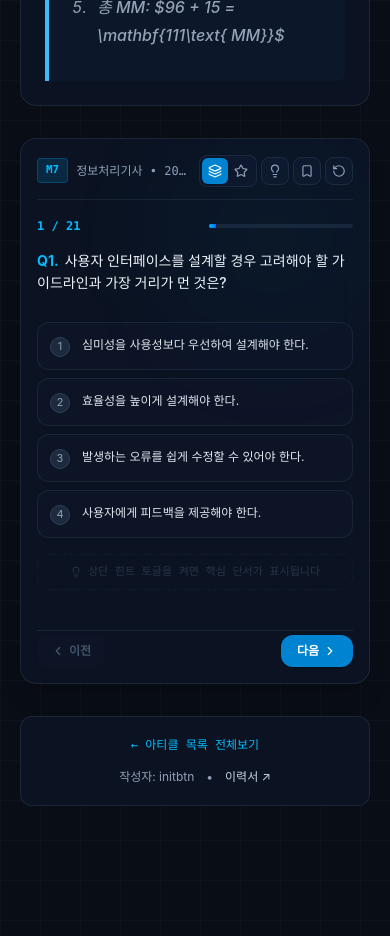
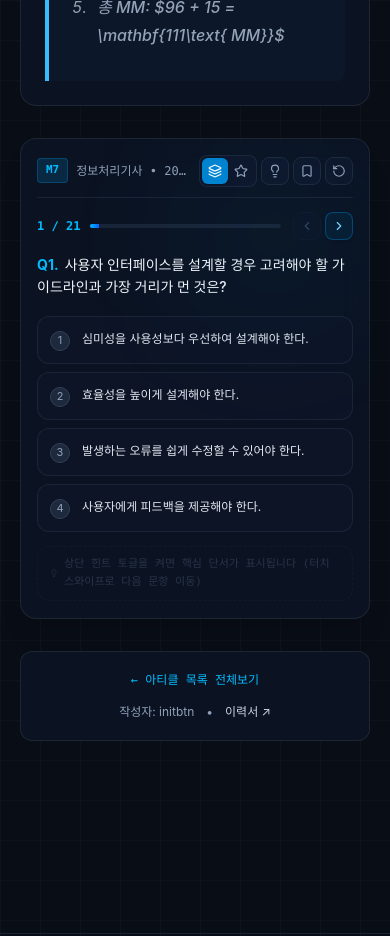
Before and after one commit to initbtn/blog, a Next.js app: page /posts/ncs-swe-module-7-project-management-cpm-cocomo-fp in a window 390 px wide. Shown: the part 4880-5816 px from the top of the page. Built offline with nearby package versions, Linux system fonts and the light colour scheme.

Commit message:
feat(ux): 상단 프로그레스 바 인라인 스티퍼 통합, 모바일 터치 스와이프 제스처 및 하단 버튼 제거 (closes #35) (#36)

```diff
--- a/src/components/TopicQuizCardDeck.tsx
+++ b/src/components/TopicQuizCardDeck.tsx
@@ -1,6 +1,6 @@
 'use client';
 
-import { useState, useEffect, useMemo } from 'react';
+import { useState, useEffect, useMemo, useRef } from 'react';
 import {
   ChevronLeft,
   ChevronRight,
@@ -50,6 +50,10 @@ export function TopicQuizCardDeck({ moduleCode, moduleTitle }: TopicQuizCardDeck
   const [globalHintEnabled, setGlobalHintEnabled] = useState(false);
   const [filterMode, setFilterMode] = useState<'all' | 'scrapped'>('all');
   const [scrappedIds, setScrappedIds] = useState<string[]>([]);
+
+  // Touch Swipe Gesture State
+  const touchStartXRef = useRef<number | null>(null);
+  const touchEndXRef = useRef<number | null>(null);
 
   // 1. Load preferences from localStorage
   useEffect(() => {
@@ -144,6 +148,46 @@ export function TopicQuizCardDeck({ moduleCode, moduleTitle }: TopicQuizCardDeck
     }
   };
 
+  // Desktop Keyboard Arrow Navigation
+  useEffect(() => {
+    const handleKeyDown = (e: KeyboardEvent) => {
+      if (e.target instanceof HTMLInputElement || e.target instanceof HTMLTextAreaElement) return;
+      if (e.key === 'ArrowRight') {
+        handleNext();
+      } else if (e.key === 'ArrowLeft') {
+        handlePrev();
+      }
+    };
+    window.addEventListener('keydown', handleKeyDown);
+    return () => window.removeEventListener('keydown', handleKeyDown);
+  }, [currentIndex, activeQuestions.length]);
+
+  // Mobile Touch Swipe Handlers (Min distance: 50px)
+  const handleTouchStart = (e: React.TouchEvent) => {
+    touchStartXRef.current = e.touches[0].clientX;
+    touchEndXRef.current = null;
+  };
+
+  const handleTouchMove = (e: React.TouchEvent) => {
+    touchEndXRef.current = e.touches[0].clientX;
+  };
+
+  const handleTouchEnd = () => {
+    if (!touchStartXRef.current || !touchEndXRef.current) return;
+    const distance = touchStartXRef.current - touchEndXRef.current;
+    const minSwipeDistance = 50;
+
+    if (distance > minSwipeDistance) {
+      // Swiped Left -> Go Next
+      handleNext();
+    } else if (distance < -minSwipeDistance) {
+      // Swiped Right -> Go Prev
+      handlePrev();
+    }
+    touchStartXRef.current = null;
+    touchEndXRef.current = null;
+  };
+
   const handleSelectChoice = (choiceNum: number) => {
     setSelectedChoice(choiceNum);
     setShowExplanation(true);
@@ -206,12 +250,17 @@ export function TopicQuizCardDeck({ moduleCode, moduleTitle }: TopicQuizCardDeck
   const scrappedCountInModule = allQuestions.filter((q) => scrappedIds.includes(q.id)).length;
 
   return (
-    <section className="glass-panel rounded-2xl p-4 sm:p-6 space-y-4 border border-sky-500/20 shadow-xl relative overflow-hidden">
+    <section
+      onTouchStart={handleTouchStart}
+      onTouchMove={handleTouchMove}
+      onTouchEnd={handleTouchEnd}
+      className="glass-panel rounded-2xl p-4 sm:p-5 space-y-3.5 border border-sky-500/20 shadow-xl relative overflow-hidden select-none"
+    >
       {/* Background Accent Glow */}
       <div className="absolute top-0 right-0 w-48 h-48 bg-sky-500/5 rounded-full blur-3xl pointer-events-none" />
 
-      {/* Top Header: Compact Title & Icon Toolbar */}
-      <div className="flex items-center justify-between gap-2 border-b border-slate-800/80 pb-3">
+      {/* Top Header: Compact Title & Minimal Icon Toolbar */}
+      <div className="flex items-center justify-between gap-2 border-b border-slate-800/80 pb-2.5">
         {/* Left: Module Tag & Source */}
         <div className="flex items-center gap-2 min-w-0">
           <span className="px-2 py-0.5 text-[11px] font-mono font-bold rounded bg-sky-500/15 text-sky-400 border border-sky-500/25 shrink-0">
@@ -317,12 +366,14 @@ export function TopicQuizCardDeck({ moduleCode, moduleTitle }: TopicQuizCardDeck
         </div>
       ) : (
         <>
-          {/* Progress Header & Counter */}
-          <div className="flex items-center justify-between text-xs font-mono text-slate-400 pt-0.5">
-            <span className="text-sky-400 font-bold">
+          {/* Progress Bar & Inline Stepper Icons Header */}
+          <div className="flex items-center justify-between gap-3 text-xs font-mono text-slate-400">
+            {/* Left: Current Progress & Progress Bar */}
+            <div className="flex items-center gap-2.5 flex-1 min-w-0">
+              <span className="text-sky-400 font-bold shrink-0 text-xs">
                 {currentIndex + 1} / {activeQuestions.length}
               </span>
-            <div className="w-36 sm:w-48 bg-slate-800/80 rounded-full h-1 overflow-hidden ml-3">
+              <div className="w-full bg-slate-800/80 rounded-full h-1 overflow-hidden">
                 <div
                   className={`h-1 transition-all duration-300 ${
                     filterMode === 'scrapped'
@@ -334,9 +385,38 @@ export function TopicQuizCardDeck({ moduleCode, moduleTitle }: TopicQuizCardDeck
               </div>
             </div>
 
-          {/* Question Card Box */}
-          <div className="space-y-4">
-            <div className="text-slate-100 font-medium text-sm sm:text-base leading-relaxed min-h-[3.5rem]">
+            {/* Right: Integrated Stepper Navigation (< > Icons) */}
+            <div className="flex items-center gap-1 shrink-0">
+              <button
+                onClick={handlePrev}
+                disabled={currentIndex === 0}
+                title="이전 문항 (←)"
+                className={`p-1.5 rounded-lg border transition-all ${
+                  currentIndex === 0
+                    ? 'text-slate-700 bg-slate-900/30 border-slate-900 cursor-not-allowed'
+                    : 'text-slate-300 bg-slate-900/80 border-slate-800 hover:text-white hover:bg-slate-800 shadow-sm'
+                }`}
+              >
+                <ChevronLeft className="w-3.5 h-3.5" />
+              </button>
+              <button
+                onClick={handleNext}
+                disabled={currentIndex === activeQuestions.length - 1}
+                title="다음 문항 (→)"
+                className={`p-1.5 rounded-lg border transition-all ${
+                  currentIndex === activeQuestions.length - 1
+                    ? 'text-slate-700 bg-slate-900/30 border-slate-900 cursor-not-allowed'
+                    : 'text-sky-300 bg-sky-950/40 border-sky-600/40 hover:text-white hover:bg-sky-600 shadow-sm'
+                }`}
+              >
+                <ChevronRight className="w-3.5 h-3.5" />
+              </button>
+            </div>
+          </div>
+
+          {/* Question Card Box (Supports Touch Swipe) */}
+          <div className="space-y-3.5">
+            <div className="text-slate-100 font-medium text-sm sm:text-base leading-relaxed min-h-[3rem]">
               <span className="text-sky-400 font-bold mr-1.5">Q{currentIndex + 1}.</span>
               {currentQ.question}
             </div>
@@ -368,7 +448,7 @@ export function TopicQuizCardDeck({ moduleCode, moduleTitle }: TopicQuizCardDeck
                   <button
                     key={choice.number}
                     onClick={() => handleSelectChoice(choice.number)}
-                    className={`w-full text-left p-3 sm:p-3.5 rounded-xl border transition-all flex items-start gap-3 group cursor-pointer ${cardStyle}`}
+                    className={`w-full text-left p-3 rounded-xl border transition-all flex items-start gap-3 group cursor-pointer ${cardStyle}`}
                   >
                     <span
                       className={`w-5 h-5 rounded-full flex items-center justify-center text-[11px] shrink-0 border mt-0.5 transition-colors ${circleStyle}`}
@@ -382,7 +462,7 @@ export function TopicQuizCardDeck({ moduleCode, moduleTitle }: TopicQuizCardDeck
             </div>
 
             {/* Dedicated Hint Reserve Container (Zero CLS: Pre-allocated height) */}
-            <div className="min-h-[3.75rem] transition-all duration-200">
+            <div className="min-h-[3.5rem] transition-all duration-200">
               {globalHintEnabled ? (
                 <div className="p-3 rounded-xl bg-amber-950/20 border border-amber-500/30 text-xs text-amber-200 leading-relaxed animate-in fade-in duration-200">
                   <div className="flex items-start gap-2">
@@ -397,7 +477,7 @@ export function TopicQuizCardDeck({ moduleCode, moduleTitle }: TopicQuizCardDeck
                 <div className="h-full border border-dashed border-slate-800/40 rounded-xl flex items-center justify-center text-slate-600 text-[11px] font-mono select-none px-3 py-2">
                   <span className="flex items-center gap-1.5 opacity-50">
                     <Lightbulb className="w-3 h-3" />
-                    상단 힌트 토글을 켜면 핵심 단서가 표시됩니다
+                    상단 힌트 토글을 켜면 핵심 단서가 표시됩니다 (터치 스와이프로 다음 문항 이동)
                   </span>
                 </div>
               )}
@@ -407,7 +487,7 @@ export function TopicQuizCardDeck({ moduleCode, moduleTitle }: TopicQuizCardDeck
           {/* Answer & Explanation Toggle Panel */}
           {isAnswered && (
             <div
-              className={`p-3.5 sm:p-4 rounded-xl border space-y-2 transition-all animate-in fade-in slide-in-from-top-1 duration-200 ${
+              className={`p-3.5 rounded-xl border space-y-2 transition-all animate-in fade-in slide-in-from-top-1 duration-200 ${
                 isCorrect
                   ? 'bg-emerald-950/20 border-emerald-500/30'
                   : 'bg-rose-950/20 border-rose-500/30'
@@ -447,37 +527,6 @@ export function TopicQuizCardDeck({ moduleCode, moduleTitle }: TopicQuizCardDeck
               )}
             </div>
           )}
-
-          {/* Navigation Footer (Prev / Next Compact Buttons) */}
-          <div className="flex items-center justify-between pt-1 border-t border-slate-800/80">
-            <button
-              onClick={handlePrev}
-              disabled={currentIndex === 0}
-              className={`inline-flex items-center gap-1 px-3.5 py-2 rounded-xl text-xs font-semibold transition-all ${
-                currentIndex === 0
-                  ? 'text-slate-600 bg-slate-900/40 cursor-not-allowed'
-                  : 'text-slate-200 bg-slate-800/90 hover:bg-slate-700 hover:text-white shadow-sm'
-              }`}
-            >
-              <ChevronLeft className="w-3.5 h-3.5" />
-              <span>이전</span>
-            </button>
-
-            <button
-              onClick={handleNext}
-              disabled={currentIndex === activeQuestions.length - 1}
-              className={`inline-flex items-center gap-1 px-4 py-2 rounded-xl text-xs font-semibold transition-all ${
-                currentIndex === activeQuestions.length - 1
-                  ? 'text-slate-600 bg-slate-900/40 cursor-not-allowed'
-                  : filterMode === 'scrapped'
-                  ? 'text-black bg-amber-500 hover:bg-amber-400 shadow-sm'
-                  : 'text-white bg-sky-600 hover:bg-sky-500 shadow-sm'
-              }`}
-            >
-              <span>다음</span>
-              <ChevronRight className="w-3.5 h-3.5" />
-            </button>
-          </div>
         </>
       )}
     </section>
```
Lines whose indentation alone changed are shown as unchanged.
